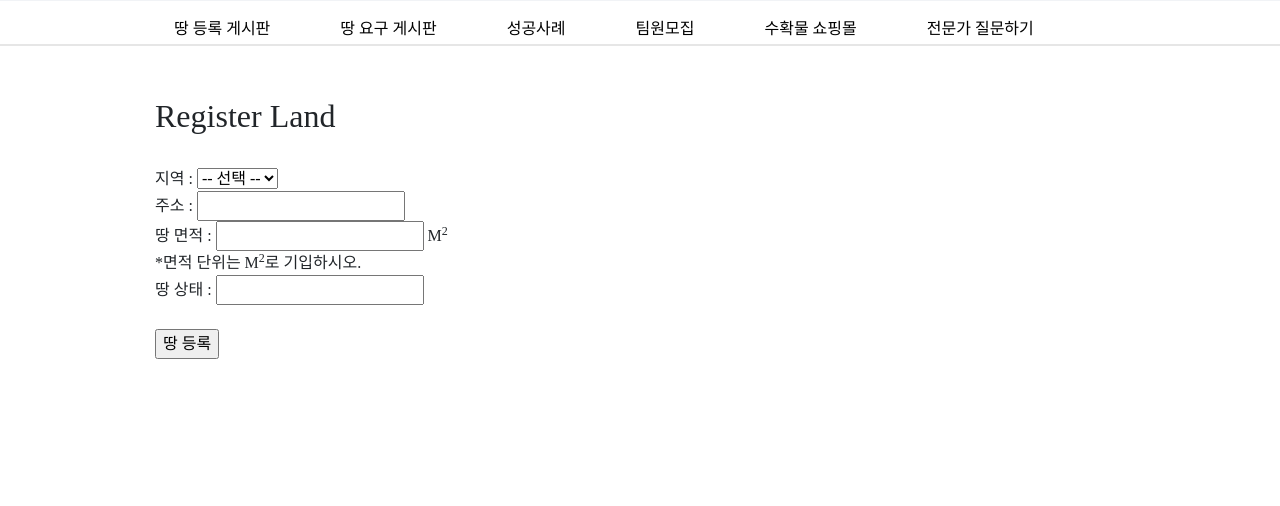
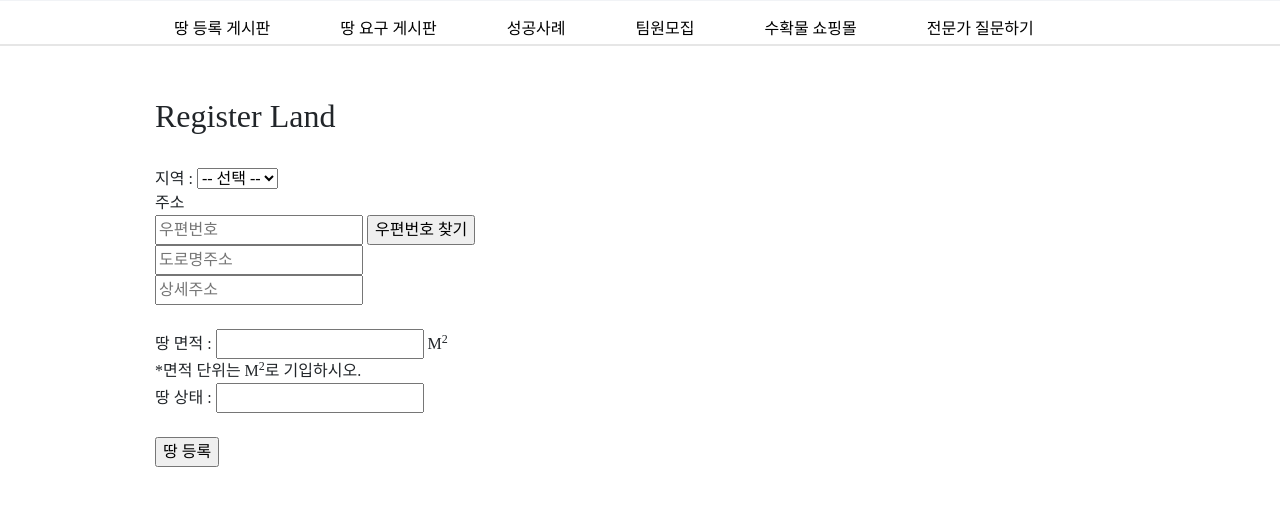
Before and after one commit to labiss96/Farm_Sharing_Project, a Django app: page /accounts/newLand/ in a window 1280 px wide. Shown: the part 56-562 px from the top of the page. Run offline with Django 3.2, Linux system fonts and the light colour scheme; data that the repository does not hold is empty; some libraries are stand-ins or nearby versions; some web fonts are replaced.

Commit message:
땅 등록 시, Daum 우편번호 찾기 api 기능 구현.

```diff
--- a/farmsharing_project/accounts/models.py
+++ b/farmsharing_project/accounts/models.py
@@ -24,6 +24,9 @@ class Comment(models.Model):
 class Land(models.Model): #땅
     region = models.CharField(max_length=200,null=True) #지역
     address = models.CharField(max_length=250, null=True) #주소
+    postcode = models.CharField(max_length=50, null=True) #우편번호
+    roadAddress = models.CharField(max_length=200, null=True) #도로명주소
+    detailAddress = models.CharField(max_length=200, null=True) #상세주소
     land_area = models.CharField(max_length=100,null=True) #면적
     land_condition = models.CharField(max_length=200,null=True) #땅상태
     owner_user = models.ForeignKey(Profile, on_delete=models.CASCADE, null=True, related_name='user_land')
--- a/farmsharing_project/accounts/templates/land_new.html
+++ b/farmsharing_project/accounts/templates/land_new.html
@@ -1,6 +1,5 @@
 {% extends 'base.html' %}
 {% block content %}
-
 
 <div class="container">
     <br>
@@ -16,7 +15,12 @@
             {% endfor %}
         </select>
         <br>
-        주소 : <input name="address" type="text" value="">
+        주소 <br>
+        <input type="text" name="postcode" id="postcode" placeholder="우편번호">
+        <input type="button" onclick="execPostCode()" value="우편번호 찾기"><br>
+        <input type="text" name="roadAddress" id="roadAddress" placeholder="도로명주소"><br>
+        <input type="text" name="detailAddress" id="detailAddress" placeholder="상세주소">
+        <br>
         <br>
         땅 면적 : <input name="land_area" type="text" value=""> M<sup>2</sup>
         <br> <span>*면적 단위는 M<sup>2</sup>로 기입하시오.</span>
@@ -28,5 +32,4 @@
     </form>
 </div>
 
-
 {% endblock %}
--- a/farmsharing_project/accounts/templates/mypage.html
+++ b/farmsharing_project/accounts/templates/mypage.html
@@ -34,7 +34,8 @@
             <div class="card border-success md-3" style="width: 15rem; margin-top: 1%;">
                 <div class="card-header">{{land.region}}</div>
                 <div class="card-body text-success">
-                    <h5 class="card-title">{{land.address}}</h5>
+                    <h5 class="card-title">{{land.postcode}}</h5>
+                    <h5 class="card-title">{{land.roadAddress}}</h5>
                     <p class="card-text">
                         <p>면적 : {{land.land_area}} m<sup>2</sup></p>
                         <p>땅 상태 : {{land.land_condition}}</p>
--- a/farmsharing_project/accounts/views.py
+++ b/farmsharing_project/accounts/views.py
@@ -69,7 +69,9 @@ def land_create(request):
     profile = request.user
     land = Land()
     land.region = request.POST.get('region')
-    land.address = request.POST.get('address')
+    land.postcode = request.POST.get('postcode')
+    land.roadAddress = request.POST.get('roadAddress')
+    land.detailAddress = request.POST.get('detailAddress')
     land.land_area = request.POST.get('land_area')
     land.land_condition = request.POST.get('land_condition')
     land.owner_user = request.user
@@ -83,7 +85,9 @@ def land_edit(request, land_id):
 def land_update(request, land_id):
     land_info = Land.objects.get(id = land_id)
     land_info.region = request.POST.get('region')
-    land_info.address = request.POST.get('address')
+    land_info.postcode = request.POST.get('postcode')
+    land_info.roadAddress = request.POST.get('roadAddress')
+    land_info.detailAddress = request.POST.get('detailAddress')
     land_info.land_area = request.POST.get('land_area')
     land_info.land_condition = request.POST.get('land_condition')
     land_info.owner_user = request.user
--- a/farmsharing_project/farmsharing_project/templates/base.html
+++ b/farmsharing_project/farmsharing_project/templates/base.html
@@ -15,6 +15,8 @@
     <script src="https://stackpath.bootstrapcdn.com/bootstrap/4.3.1/js/bootstrap.min.js" integrity="sha384-JjSmVgyd0p3pXB1rRibZUAYoIIy6OrQ6VrjIEaFf/nJGzIxFDsf4x0xIM+B07jRM" crossorigin="anonymous"></script>
     <link rel="stylesheet" href="{% static 'css/style.css' %}">
 
+    <script src="https://t1.daumcdn.net/mapjsapi/bundle/postcode/prod/postcode.v2.js"></script>
+
     <script src="https://code.jquery.com/jquery-1.12.4.min.js"></script>
     <script type="text/javascript">
       // $(document).ready(function(){
@@ -26,10 +28,51 @@
           $('#amount_form').hide();
         }
       }
+
+      function execPostCode() {
+         new daum.Postcode({
+             oncomplete: function(data) {
+                // 팝업에서 검색결과 항목을 클릭했을때 실행할 코드를 작성하는 부분.
+
+                // 도로명 주소의 노출 규칙에 따라 주소를 조합한다.
+                // 내려오는 변수가 값이 없는 경우엔 공백('')값을 가지므로, 이를 참고하여 분기 한다.
+                var fullRoadAddr = data.roadAddress; // 도로명 주소 변수
+                var extraRoadAddr = ''; // 도로명 조합형 주소 변수
+
+                // 법정동명이 있을 경우 추가한다. (법정리는 제외)
+                // 법정동의 경우 마지막 문자가 "동/로/가"로 끝난다.
+                if(data.bname !== '' && /[동|로|가]$/g.test(data.bname)){
+                    extraRoadAddr += data.bname;
+                }
+                // 건물명이 있고, 공동주택일 경우 추가한다.
+                if(data.buildingName !== '' && data.apartment === 'Y'){
+                   extraRoadAddr += (extraRoadAddr !== '' ? ', ' + data.buildingName : data.buildingName);
+                }
+                // 도로명, 지번 조합형 주소가 있을 경우, 괄호까지 추가한 최종 문자열을 만든다.
+                if(extraRoadAddr !== ''){
+                    extraRoadAddr = ' (' + extraRoadAddr + ')';
+                }
+                // 도로명, 지번 주소의 유무에 따라 해당 조합형 주소를 추가한다.
+                if(fullRoadAddr !== ''){
+                    fullRoadAddr += extraRoadAddr;
+                }
+
+                // 우편번호와 주소 정보를 해당 필드에 넣는다.
+                // console.log(data.zonecode);
+                // console.log(fullRoadAddr);
+
+                $("[id=postcode]").val(data.zonecode);
+                $("[id=roadAddress]").val(fullRoadAddr);
+                /* document.getElementById('signUpUserPostNo').value = data.zonecode; //5자리 새우편번호 사용
+                document.getElementById('signUpUserCompanyAddress').value = fullRoadAddr;
+                document.getElementById('signUpUserCompanyAddressDetail').value = data.jibunAddress; */
+
+            }
+         }).open();
+     }
     </script>
 
 </head>
-<style>
 <style>
 
 
```
Also changed, not shown: farmsharing_project/accounts/templates/land_edit.html (+6 -1 lines), farmsharing_project/accounts/migrations/0001_initial.py, farmsharing_project/accounts/migrations/0002_auto_20191129_2246.py (added), farmsharing_project/additionBoard/migrations/0001_initial.py, farmsharing_project/additionBoard/migrations/0002_db_comment.py (deleted), farmsharing_project/landBoard/migrations/0001_initial.py, farmsharing_project/main/migrations/0001_initial.py, farmsharing_project/otherBoard/migrations/0001_initial.py. Lines whose indentation alone changed are shown as unchanged.
